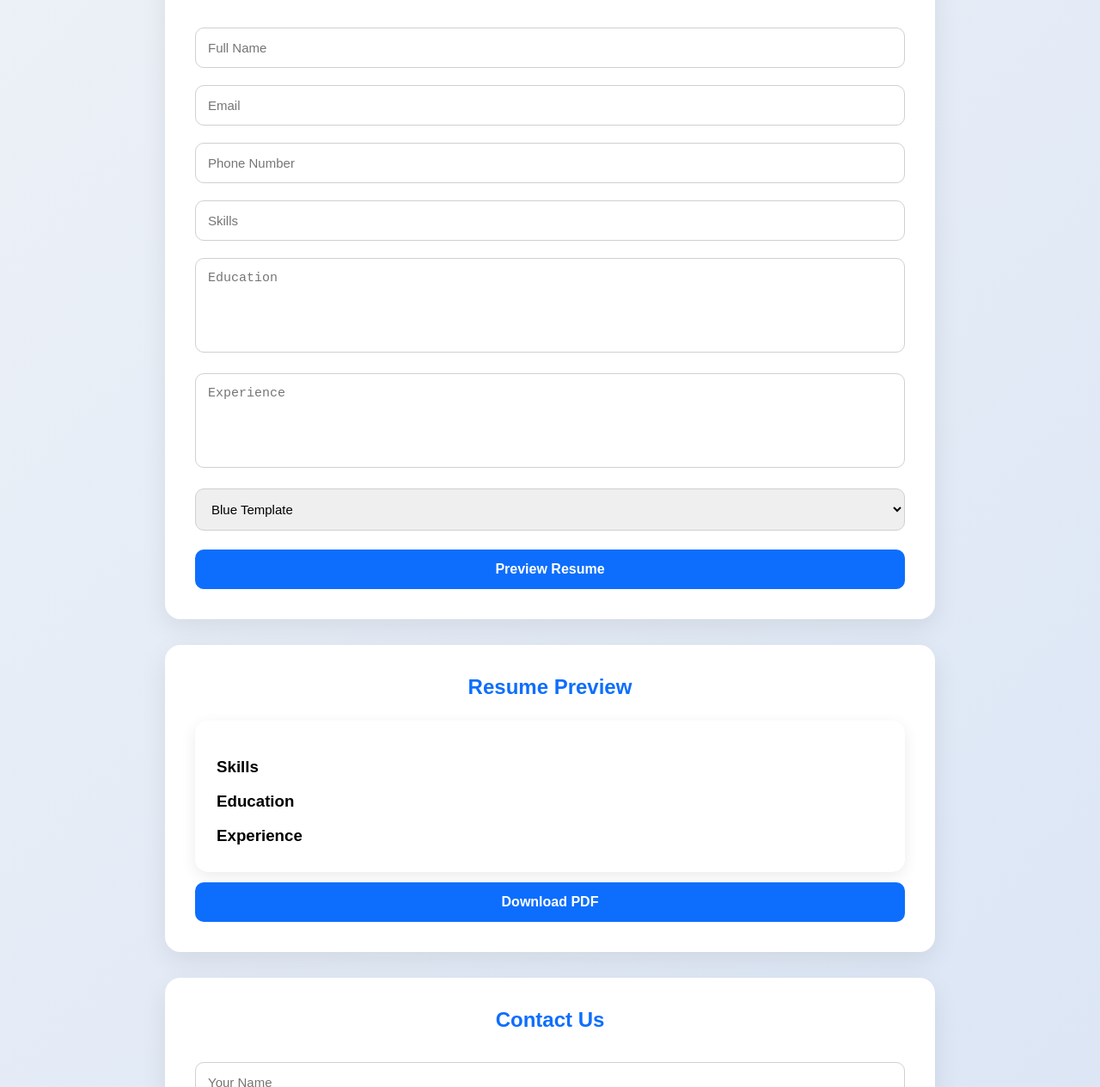
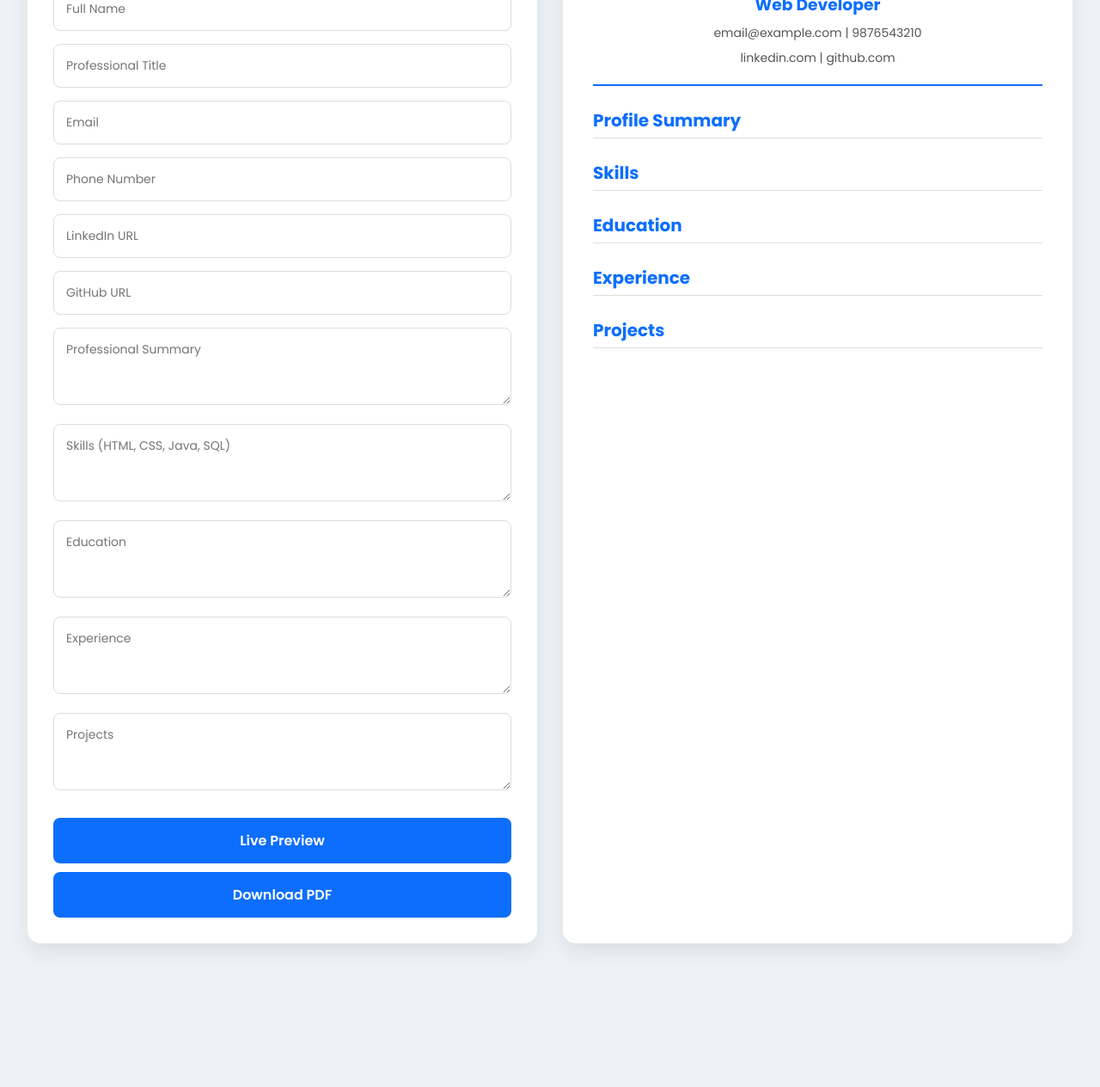
Before and after one commit to Js21007/DevOps_Pract_Project, a plain HTML site: page frontend/index.html in a window 1280 px wide. Shown: the part 333-1597 px from the top of the page at 86% size. After the commit the page ends 1480 px from the top, so only its background shows below. Drawn offline with nearby package versions, Linux system fonts and the light colour scheme.

Commit message:
Modern UI Resume Builder Upgrade

```diff
--- a/frontend/index.html
+++ b/frontend/index.html
@@ -1,116 +1,105 @@
+<!-- index.html -->
 <!DOCTYPE html>
 <html lang="en">
 <head>
 <meta charset="UTF-8">
 <meta name="viewport" content="width=device-width, initial-scale=1.0">
-  <title>Resume Builder</title>
+<title>Smart Resume Builder</title>
+
 <link rel="stylesheet" href="style.css">
+
+<link href="https://fonts.googleapis.com/css2?family=Poppins:wght@300;400;500;600;700&display=swap" rel="stylesheet">
+
+<script src="https://cdnjs.cloudflare.com/ajax/libs/jspdf/2.5.1/jspdf.umd.min.js"></script>
 </head>
+
 <body>
 
 <!-- Navbar -->
-<nav>
-  <h2>Smart Resume Builder</h2>
-
+<nav class="navbar">
+    <div class="logo">Smart Resume Builder</div>
     <ul>
         <li><a href="#">Home</a></li>
-    <li><a href="#templates">Templates</a></li>
-    <li><a href="#contact">Contact</a></li>
+        <li><a href="#">Templates</a></li>
+        <li><a href="#">Contact</a></li>
     </ul>
 </nav>
 
 <!-- Hero -->
 <section class="hero">
     <h1>Create Professional Resume in Minutes</h1>
-  <p>Build, Preview and Download Resume Easily</p>
+    <p>Build Modern ATS Friendly Resume with Live Preview</p>
 </section>
 
+<!-- Main Layout -->
+<section class="main-container">
+
     <!-- Form -->
-<section class="form-section">
+    <div class="form-box">
+        <h2>Resume Details</h2>
 
-  <h2>Create Resume</h2>
+        <input type="text" id="name" placeholder="Full Name">
+        <input type="text" id="title" placeholder="Professional Title">
+        <input type="email" id="email" placeholder="Email">
+        <input type="text" id="phone" placeholder="Phone Number">
+        <input type="text" id="linkedin" placeholder="LinkedIn URL">
+        <input type="text" id="github" placeholder="GitHub URL">
 
-  <form>
+        <textarea id="summary" placeholder="Professional Summary"></textarea>
+        <textarea id="skills" placeholder="Skills (HTML, CSS, Java, SQL)"></textarea>
+        <textarea id="education" placeholder="Education"></textarea>
+        <textarea id="experience" placeholder="Experience"></textarea>
+        <textarea id="projects" placeholder="Projects"></textarea>
 
-    <input type="text" placeholder="Full Name" id="name">
+        <button onclick="generateResume()">Live Preview</button>
+        <button onclick="downloadPDF()">Download PDF</button>
+    </div>
 
-    <input type="email" placeholder="Email" id="email">
+    <!-- Resume Preview -->
+    <div class="preview-box" id="resume">
 
-    <input type="text" placeholder="Phone Number" id="phone">
+        <div class="top-section">
+            <h1 id="pname">Your Name</h1>
+            <h3 id="ptitle">Web Developer</h3>
 
-    <input type="text" placeholder="Skills" id="skills">
+            <p id="pcontact">
+                email@example.com | 9876543210
+            </p>
 
-    <textarea placeholder="Education" id="education"></textarea>
+            <p id="plinks">
+                linkedin.com | github.com
+            </p>
+        </div>
 
-    <textarea placeholder="Experience" id="experience"></textarea>
+        <div class="section">
+            <h2>Profile Summary</h2>
+            <p id="psummary"></p>
+        </div>
 
-    <select id="template">
-      <option value="blue">Blue Template</option>
-      <option value="black">Black Template</option>
-      <option value="green">Green Template</option>
-    </select>
+        <div class="section">
+            <h2>Skills</h2>
+            <p id="pskills"></p>
+        </div>
 
-    <button type="button" onclick="generateResume()">
-      Preview Resume
-    </button>
+        <div class="section">
+            <h2>Education</h2>
+            <p id="peducation"></p>
+        </div>
 
-  </form>
+        <div class="section">
+            <h2>Experience</h2>
+            <p id="pexperience"></p>
+        </div>
+
+        <div class="section">
+            <h2>Projects</h2>
+            <p id="pprojects"></p>
+        </div>
+
+    </div>
 
 </section>
 
-<!-- Preview -->
-<section class="preview-section" id="templates">
-
-  <h2>Resume Preview</h2>
-
-  <div class="resume-box">
-
-    <h1 id="pname"></h1>
-
-    <p id="pemail"></p>
-
-    <p id="pphone"></p>
-
-    <h3>Skills</h3>
-    <p id="pskills"></p>
-
-    <h3>Education</h3>
-    <p id="pedu"></p>
-
-    <h3>Experience</h3>
-    <p id="pexp"></p>
-
-  </div>
-
-  <button onclick="downloadPDF()">
-    Download PDF
-  </button>
-
-</section>
-
-<!-- Contact -->
-<section class="form-section" id="contact">
-
-  <h2>Contact Us</h2>
-
-  <input type="text" placeholder="Your Name">
-
-  <input type="email" placeholder="Your Email">
-
-  <textarea placeholder="Your Message"></textarea>
-
-  <button>Send Message</button>
-
-</section>
-
-<!-- Footer -->
-<footer>
-  <p>© 2026 Smart Resume Builder | Designed by Shilpa</p>
-</footer>
-
-<script src="https://cdnjs.cloudflare.com/ajax/libs/jspdf/2.5.1/jspdf.umd.min.js"></script>
-
 <script src="script.js"></script>
-
 </body>
 </html>
--- a/frontend/script.js
+++ b/frontend/script.js
@@ -1,127 +1,54 @@
-function generateResume() {
+// script.js
 
-  document.getElementById("pname").innerText =
-    document.getElementById("name").value;
+function generateResume(){
 
-  document.getElementById("pemail").innerText =
-    document.getElementById("email").value;
+document.getElementById("pname").innerText =
+document.getElementById("name").value || "Your Name";
 
-  document.getElementById("pphone").innerText =
-    document.getElementById("phone").value;
+document.getElementById("ptitle").innerText =
+document.getElementById("title").value || "Professional Title";
 
-  document.getElementById("pskills").innerText =
-    document.getElementById("skills").value;
+document.getElementById("pcontact").innerText =
+document.getElementById("email").value + " | " +
+document.getElementById("phone").value;
 
-  document.getElementById("pedu").innerText =
-    document.getElementById("education").value;
+document.getElementById("plinks").innerText =
+document.getElementById("linkedin").value + " | " +
+document.getElementById("github").value;
 
-  document.getElementById("pexp").innerText =
-    document.getElementById("experience").value;
+document.getElementById("psummary").innerText =
+document.getElementById("summary").value;
 
-  let template = document.getElementById("template").value;
+document.getElementById("pskills").innerText =
+document.getElementById("skills").value;
 
-  let color = "#007bff";
-  let bg = "#ffffff";
-  let border = "#007bff";
+document.getElementById("peducation").innerText =
+document.getElementById("education").value;
 
-  if(template === "black"){
-    color = "#000000";
-    bg = "#f2f2f2";
-    border = "#000000";
-  }
+document.getElementById("pexperience").innerText =
+document.getElementById("experience").value;
 
-  if(template === "green"){
-    color = "#28a745";
-    bg = "#f0fff4";
-    border = "#28a745";
-  }
+document.getElementById("pprojects").innerText =
+document.getElementById("projects").value;
 
-  document.getElementById("pname").style.color = color;
-
-  let headings = document.querySelectorAll(".resume-box h3");
-
-  headings.forEach(function(item){
-    item.style.color = color;
-  });
-
-  let box = document.querySelector(".resume-box");
-
-  box.style.border = "3px solid " + border;
-  box.style.background = bg;
-  box.style.padding = "20px";
-  box.style.borderRadius = "10px";
 }
 
-function downloadPDF() {
 
-  const { jsPDF } = window.jspdf;
-  const doc = new jsPDF();
+function downloadPDF(){
 
-  let y = 20;
-  let template = document.getElementById("template").value;
+generateResume();
 
-  let color = [0, 123, 255]; // blue
+const { jsPDF } = window.jspdf;
+const doc = new jsPDF();
 
-  if(template === "black"){
-    color = [0, 0, 0];
-  }
+doc.html(document.getElementById("resume"),{
+    callback:function(doc){
+        doc.save("Resume.pdf");
+    },
+    x:10,
+    y:10,
+    width:190,
+    windowWidth:900
+});
 
-  if(template === "green"){
-    color = [0, 150, 80];
-  }
-
-  // Name
-  doc.setTextColor(...color);
-  doc.setFont("helvetica", "bold");
-  doc.setFontSize(22);
-  doc.text(document.getElementById("pname").innerText, 20, y);
-
-  y += 8;
-
-  doc.setDrawColor(...color);
-  doc.line(20, y, 190, y);
-
-  y += 10;
-
-  doc.setTextColor(0,0,0);
-  doc.setFontSize(12);
-  doc.setFont("helvetica", "normal");
-
-  doc.text("Email: " + document.getElementById("pemail").innerText, 20, y);
-  y += 8;
-
-  doc.text("Phone: " + document.getElementById("pphone").innerText, 20, y);
-  y += 12;
-
-  doc.setTextColor(...color);
-  doc.setFont("helvetica", "bold");
-  doc.text("Skills", 20, y);
-  y += 8;
-
-  doc.setTextColor(0,0,0);
-  doc.setFont("helvetica", "normal");
-  doc.text(document.getElementById("pskills").innerText, 20, y);
-  y += 12;
-
-  doc.setTextColor(...color);
-  doc.setFont("helvetica", "bold");
-  doc.text("Education", 20, y);
-  y += 8;
-
-  doc.setTextColor(0,0,0);
-  let edu = doc.splitTextToSize(document.getElementById("pedu").innerText,170);
-  doc.text(edu,20,y);
-
-  y += edu.length * 8 + 8;
-
-  doc.setTextColor(...color);
-  doc.setFont("helvetica", "bold");
-  doc.text("Experience",20,y);
-  y += 8;
-
-  doc.setTextColor(0,0,0);
-  let exp = doc.splitTextToSize(document.getElementById("pexp").innerText,170);
-  doc.text(exp,20,y);
-
-  doc.save("resume.pdf");
 }
--- a/frontend/style.css
+++ b/frontend/style.css
@@ -1,170 +1,172 @@
+/* style.css */
+
 *{
     margin:0;
     padding:0;
     box-sizing:border-box;
+    font-family:'Poppins',sans-serif;
 }
 
 body{
-  font-family:Arial, sans-serif;
-  background:linear-gradient(135deg,#eef2f7,#d9e4f5);
+    background:#eef2f7;
 }
 
 /* Navbar */
-nav{
+.navbar{
     background:#0d6efd;
     color:white;
     display:flex;
     justify-content:space-between;
+    padding:18px 50px;
     align-items:center;
-  padding:18px 40px;
-  box-shadow:0 4px 10px rgba(0,0,0,0.15);
 }
 
-nav h2{
-  font-size:28px;
-}
-
-nav ul{
+.navbar ul{
     list-style:none;
     display:flex;
     gap:25px;
 }
 
-nav a{
+.navbar ul li a{
     color:white;
     text-decoration:none;
-  font-weight:bold;
+    font-size:15px;
 }
 
 /* Hero */
 .hero{
     text-align:center;
-  padding:60px 20px 30px;
+    padding:40px 20px;
 }
 
 .hero h1{
-  font-size:42px;
+    font-size:38px;
     color:#111;
-  margin-bottom:10px;
 }
 
 .hero p{
-  font-size:18px;
-  color:#555;
+    margin-top:10px;
+    color:#666;
 }
 
-/* Sections */
-.form-section,
-.preview-section{
-  width:70%;
-  margin:30px auto;
-  background:white;
-  padding:35px;
-  border-radius:18px;
-  box-shadow:0 10px 30px rgba(0,0,0,0.08);
+/* Main Layout */
+.main-container{
+    width:95%;
+    margin:auto;
+    display:grid;
+    grid-template-columns:1fr 1fr;
+    gap:30px;
+    padding-bottom:50px;
 }
 
-/* Headings */
-.form-section h2,
-.preview-section h2{
-  text-align:center;
-  margin-bottom:25px;
+/* Form Box */
+.form-box{
+    background:white;
+    padding:30px;
+    border-radius:15px;
+    box-shadow:0 10px 25px rgba(0,0,0,.08);
+}
+
+.form-box h2{
+    margin-bottom:20px;
     color:#0d6efd;
 }
 
-/* Inputs */
-input,
-textarea,
-select{
+.form-box input,
+.form-box textarea{
     width:100%;
     padding:14px;
-  margin:10px 0;
-  border:1px solid #d0d0d0;
-  border-radius:10px;
-  font-size:15px;
+    margin-bottom:15px;
+    border:1px solid #ddd;
+    border-radius:8px;
+    outline:none;
+    font-size:14px;
 }
 
-textarea{
-  height:110px;
-  resize:none;
+.form-box textarea{
+    min-height:90px;
+    resize:vertical;
 }
 
-/* Buttons */
-button{
+.form-box button{
     width:100%;
     padding:14px;
-  margin-top:12px;
+    border:none;
     background:#0d6efd;
     color:white;
-  border:none;
-  border-radius:10px;
+    border-radius:8px;
+    margin-top:10px;
+    cursor:pointer;
     font-size:16px;
-  font-weight:bold;
-  cursor:pointer;
-  transition:0.3s;
+    font-weight:600;
 }
 
-button:hover{
-  background:#0b5ed7;
-  transform:translateY(-2px);
+.form-box button:hover{
+    background:#084fc7;
 }
 
-/* Resume Box */
-.resume-box{
-  background:#ffffff;
-  padding:25px;
+/* Preview */
+.preview-box{
+    background:white;
+    padding:35px;
     border-radius:15px;
-  box-shadow:0 5px 18px rgba(0,0,0,0.08);
+    box-shadow:0 10px 25px rgba(0,0,0,.08);
+    min-height:1000px;
 }
 
-.resume-box h1{
-  font-size:34px;
-  margin-bottom:12px;
+.top-section{
+    text-align:center;
+    border-bottom:2px solid #0d6efd;
+    padding-bottom:20px;
+    margin-bottom:25px;
 }
 
-.resume-box p{
-  margin:6px 0;
-  color:#333;
+.top-section h1{
+    font-size:34px;
+    color:#111;
 }
 
-.resume-box h3{
-  margin-top:18px;
-  margin-bottom:6px;
+.top-section h3{
+    color:#0d6efd;
+    margin-top:5px;
+}
+
+.top-section p{
+    color:#555;
+    font-size:14px;
+    margin-top:8px;
+}
+
+.section{
+    margin-bottom:25px;
+}
+
+.section h2{
+    color:#0d6efd;
+    border-bottom:1px solid #ddd;
+    margin-bottom:10px;
+    padding-bottom:5px;
+    font-size:20px;
+}
+
+.section p{
+    color:#333;
+    line-height:1.8;
+    white-space:pre-line;
 }
 
 /* Mobile */
-@media(max-width:768px){
-
-  nav{
-    flex-direction:column;
-    gap:10px;
+@media(max-width:900px){
+    .main-container{
+        grid-template-columns:1fr;
     }
 
-  nav ul{
+    .navbar{
         flex-direction:column;
-    gap:10px;
-  }
-
-  .form-section,
-  .preview-section{
-    width:92%;
+        gap:15px;
     }
 
     .hero h1{
-    font-size:30px;
+        font-size:28px;
     }
 }
-
-footer{
-  background:#0d6efd;
-  color:white;
-  text-align:center;
-  padding:18px;
-  margin-top:30px;
-  font-size:15px;
-}
-
-#contact input,
-#contact textarea{
-  margin-bottom:15px;
-}
```
Lines whose indentation alone changed are shown as unchanged.
